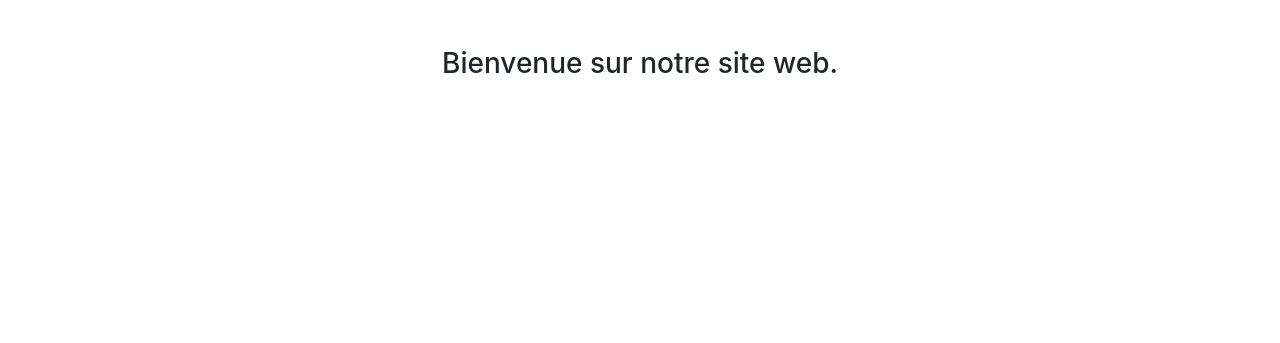
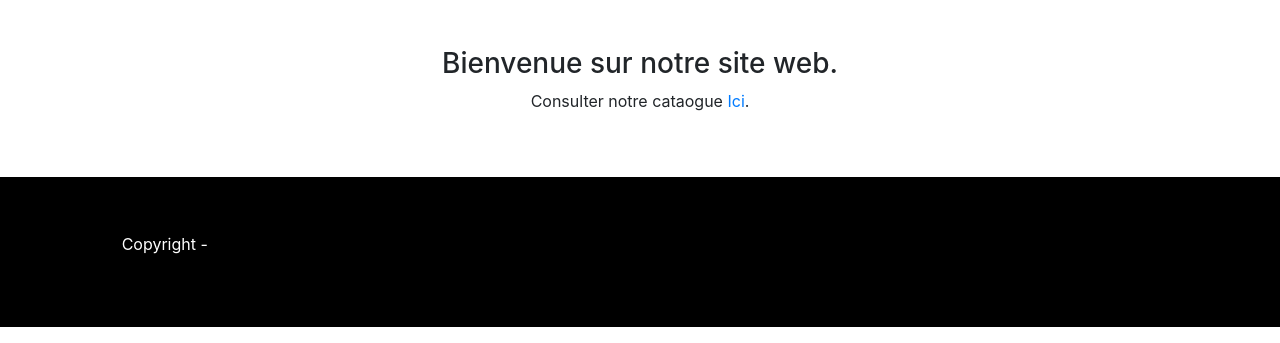
Before and after one commit to renouahp/rdj, a PHP site: page / in a window 1280 px wide. Shown: the part 457-800 px from the top of the page. Run offline with PHP 8.4, Linux system fonts and the light colour scheme; some libraries are stand-ins or nearby versions.

Commit message:
Accueil v1

```diff
--- a/assets/css/style.css
+++ b/assets/css/style.css
@@ -1,3 +1,13 @@
+
+.navbar {
+    font-weight: 500;
+}
+
+.footer {
+    height: 150px;
+    background: black;
+    color: #fff;
+}
 
 .cover-accueil {
     background: url(../img/ac-cover.jpg) no-repeat center;
--- a/views/pages/accueil.php
+++ b/views/pages/accueil.php
@@ -5,6 +5,7 @@
         </div>
         <div class="col-12 text-center mt-5">
             <h3>Bienvenue sur notre site web.</h3>
+            <p>Consulter notre cataogue <a href="#">Ici</a>.</p>
         </div>
     </div>
 </div>
--- a/views/templates/footer.php
+++ b/views/templates/footer.php
@@ -1,3 +1,10 @@
+<div class="container-fluid mt-5">
+    <div class="row justify-content-center align-items-center footer">
+        <div class="col-10">
+            <p>Copyright -</p>
+        </div>
+    </div>
+</div>
 <script src="https://cdnjs.cloudflare.com/ajax/libs/popper.js/1.16.1/umd/popper.min.js"></script>
 <script src="https://cdnjs.cloudflare.com/ajax/libs/twitter-bootstrap/5.0.0-alpha2/js/bootstrap.min.js"></script>
 </body>
--- a/views/templates/header.php
+++ b/views/templates/header.php
@@ -13,7 +13,7 @@
 <body>
     <div class="container-fluid">
         <div class="row">
-            <nav class="navbar navbar-expand-lg navbar-light bg-light">
+            <nav class="navbar navbar-expand-lg navbar-light sticky-top bg-light">
                 <a class="navbar-brand" href="#">Mega Drop Web</a>
                 <button class="navbar-toggler" type="button" data-toggle="collapse" data-target="#navbarNav" aria-controls="navbarNav" aria-expanded="false" aria-label="Toggle navigation">
                     <span class="navbar-toggler-icon"></span>
```
